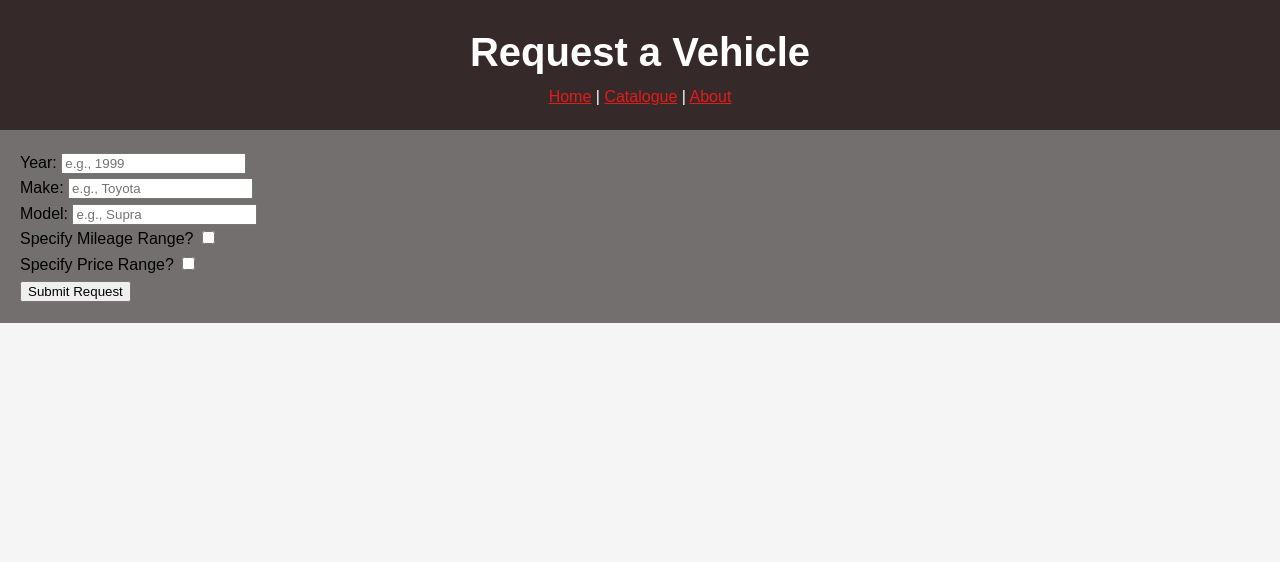
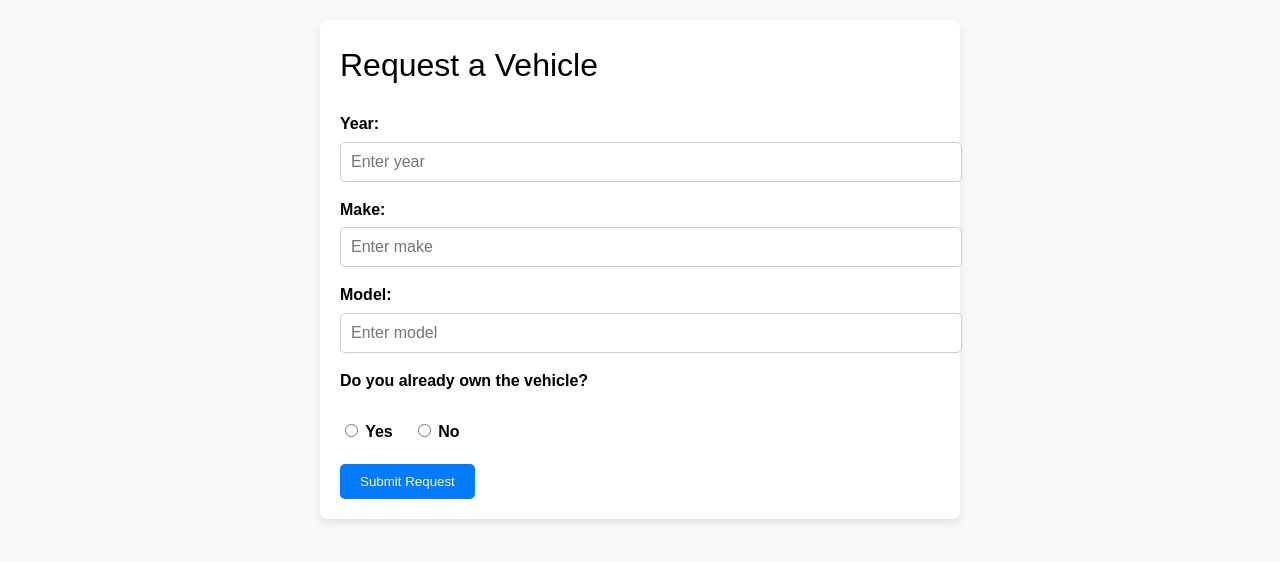
Before and after one commit to LoganZ3/CS-351-Web-Dev_Final, a PHP site: page /requests.php in a window 1280 px wide. Shown: the top 562 px of the page. Run offline with PHP 8.4, Linux system fonts and the light colour scheme.

Commit message:
AI reformat of new page

```diff
--- a/requests.php
+++ b/requests.php
@@ -3,70 +3,125 @@
 <head>
     <meta charset="UTF-8">
     <meta name="viewport" content="width=device-width, initial-scale=1.0">
-    <title>Vehicle Request - EZimports</title>
+    <title>Vehicle Request</title>
     <link rel="stylesheet" href="styles.css">
     <style>
-        /* Simple styling for toggling input visibility */
-        .hidden {
+        body {
+            font-family: Arial, sans-serif;
+            margin: 0;
+            padding: 20px;
+            background-color: #f9f9f9;
+        }
+
+        .form-container {
+            max-width: 600px;
+            margin: 0 auto;
+            background: white;
+            padding: 20px;
+            border-radius: 8px;
+            box-shadow: 0px 4px 10px rgba(0, 0, 0, 0.1);
+        }
+
+        .form-container h2 {
+            margin-bottom: 20px;
+        }
+
+        .form-container label {
+            display: block;
+            margin-top: 15px;
+            font-weight: bold;
+        }
+
+        .form-container input[type="text"],
+        .form-container input[type="number"] {
+            width: 100%;
+            padding: 10px;
+            margin-top: 5px;
+            border: 1px solid #ccc;
+            border-radius: 5px;
+            font-size: 16px;
+        }
+
+        .radio-group {
+            display: flex;
+            gap: 20px;
+            margin-top: 10px;
+        }
+
+        .range-container {
             display: none;
+            margin-top: 15px;
+        }
+
+        .range-input {
+            display: flex;
+            gap: 10px;
+            align-items: center;
+        }
+
+        .range-slider {
+            width: 100%;
         }
     </style>
 </head>
 <body>
-    <header>
-        <h1>Request a Vehicle</h1>
-        <nav>
-            <a href="index.html">Home</a> |
-            <a href="catalog.php">Catalogue</a> |
-            <a href="about.html">About</a>
-        </nav>
-    </header>
-    <main>
+    <div class="form-container">
+        <h2>Request a Vehicle</h2>
         <form method="POST" action="requests.php">
-            <div>
-                <label for="year">Year:</label>
-                <input type="number" name="year" id="year" placeholder="e.g., 1999" required>
+            <label for="year">Year:</label>
+            <input type="text" id="year" name="year" placeholder="Enter year" required>
+
+            <label for="make">Make:</label>
+            <input type="text" id="make" name="make" placeholder="Enter make" required>
+
+            <label for="model">Model:</label>
+            <input type="text" id="model" name="model" placeholder="Enter model" required>
+
+            <label>Do you already own the vehicle?</label>
+            <div class="radio-group">
+                <label><input type="radio" name="ownership" value="yes" onclick="toggleRangeFields(false)"> Yes</label>
+                <label><input type="radio" name="ownership" value="no" onclick="toggleRangeFields(true)"> No</label>
             </div>
-            <div>
-                <label for="make">Make:</label>
-                <input type="text" name="make" id="make" placeholder="e.g., Toyota" required>
+
+            <div class="range-container" id="rangeFields">
+                <label for="mileage">Mileage Range:</label>
+                <div class="range-input">
+                    <input type="range" id="mileageMin" name="mileageMin" min="0" max="300000" step="1000" value="50000" class="range-slider"
+                           oninput="updateRangeValues('mileageMin', 'mileageMax', 'mileageRange')">
+                    <input type="range" id="mileageMax" name="mileageMax" min="0" max="300000" step="1000" value="150000" class="range-slider"
+                           oninput="updateRangeValues('mileageMin', 'mileageMax', 'mileageRange')">
+                </div>
+                <p id="mileageRange">50,000 - 150,000 miles</p>
+
+                <label for="price">Price Range:</label>
+                <div class="range-input">
+                    <input type="range" id="priceMin" name="priceMin" min="1000" max="100000" step="1000" value="10000" class="range-slider"
+                           oninput="updateRangeValues('priceMin', 'priceMax', 'priceRange')">
+                    <input type="range" id="priceMax" name="priceMax" min="1000" max="100000" step="1000" value="50000" class="range-slider"
+                           oninput="updateRangeValues('priceMin', 'priceMax', 'priceRange')">
+                </div>
+                <p id="priceRange">$10,000 - $50,000</p>
             </div>
-            <div>
-                <label for="model">Model:</label>
-                <input type="text" name="model" id="model" placeholder="e.g., Supra" required>
-            </div>
-            <div>
-                <label for="mileage_toggle">Specify Mileage Range?</label>
-                <input type="checkbox" id="mileage_toggle">
-            </div>
-            <div id="mileage_range" class="hidden">
-                <label for="mileage_min">Mileage Range:</label>
-                <input type="number" name="mileage_min" placeholder="Min mileage">
-                <input type="number" name="mileage_max" placeholder="Max mileage">
-            </div>
-            <div>
-                <label for="price_toggle">Specify Price Range?</label>
-                <input type="checkbox" id="price_toggle">
-            </div>
-            <div id="price_range" class="hidden">
-                <label for="price_min">Price Range:</label>
-                <input type="number" name="price_min" placeholder="Min price">
-                <input type="number" name="price_max" placeholder="Max price">
-            </div>
-            <div>
-                <button type="submit">Submit Request</button>
-            </div>
+
+            <button type="submit" style="margin-top: 20px; padding: 10px 20px; background-color: #007BFF; color: white; border: none; border-radius: 5px; cursor: pointer;">
+                Submit Request
+            </button>
         </form>
-    </main>
+    </div>
+
     <script>
-        // Toggle visibility for mileage range
-        document.getElementById('mileage_toggle').addEventListener('change', function() {
-            document.getElementById('mileage_range').classList.toggle('hidden', !this.checked);
-        });
-        // Toggle visibility for price range
-        document.getElementById('price_toggle').addEventListener('change', function() {
-            document.getElementById('price_range').classList.toggle('hidden', !this.checked);
-        });
+        function toggleRangeFields(show) {
+            const rangeFields = document.getElementById('rangeFields');
+            rangeFields.style.display = show ? 'block' : 'none';
+        }
+
+        function updateRangeValues(minId, maxId, displayId) {
+            const minVal = document.getElementById(minId).value;
+            const maxVal = document.getElementById(maxId).value;
+            document.getElementById(displayId).textContent =
+                `${minId.includes('mileage') ? parseInt(minVal).toLocaleString() + ' - ' + parseInt(maxVal).toLocaleString() + ' miles' :
+                '$' + parseInt(minVal).toLocaleString() + ' - $' + parseInt(maxVal).toLocaleString()}`;
+        }
     </script>
 </body>
 </html>
```
